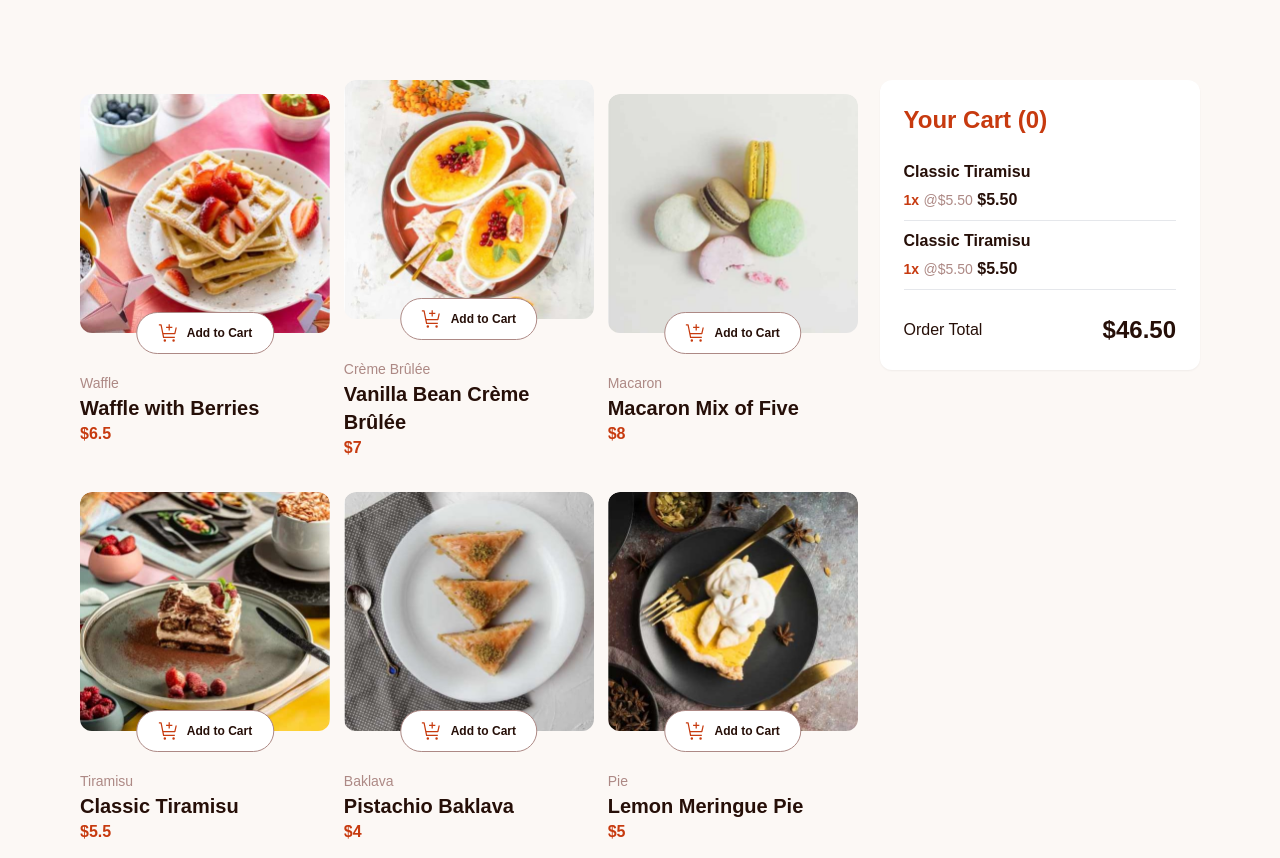
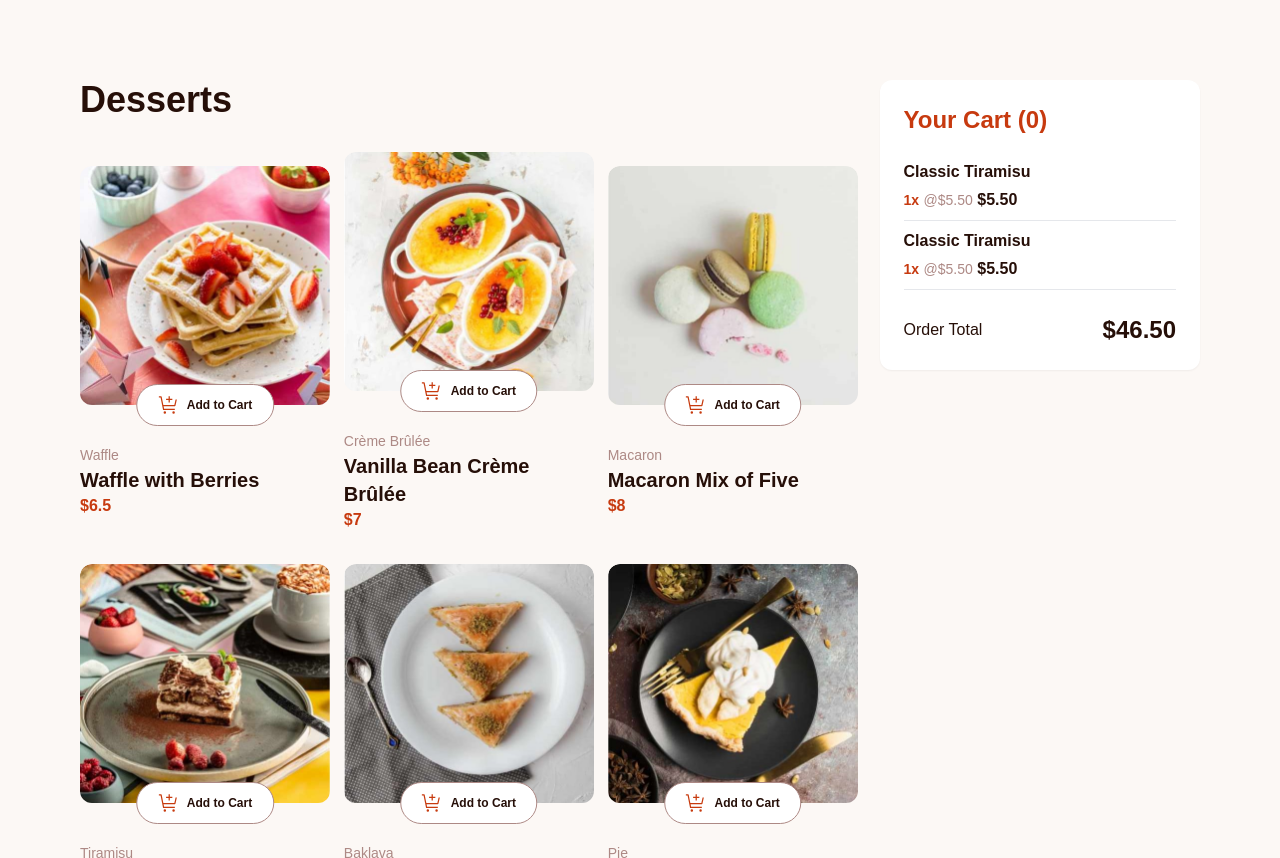
Before and after one commit to softexrecifepe/product-list-with-cart-web, a website built with Vite: page index.html in a window 1280 px wide. Shown: the top 858 px of the page. Built offline with nearby package versions, Linux system fonts and the light colour scheme; files whose address does not match are found by name.

Commit message:
feat: adiciona o título do projeto

```diff
--- a/index.html
+++ b/index.html
@@ -14,10 +14,13 @@
 
 <body>
   <main class="p-6 flex flex-col gap-10 xl:p-20 xl:flex xl:flex-row">
-    <!-- componente `Product List` -->
-    <ul id="product-list" class="flex flex-col gap-6 items-center xl:grid xl:grid-cols-3 xl:gap-8">
-      <!-- componente `Product` -->
-      <!-- <li>
+    <div>
+      <h1 class="product-name font-bold text-4xl mb-8">Desserts</h1>
+
+      <!-- componente `Product List` -->
+      <ul id="product-list" class="flex flex-col gap-6 items-center xl:grid xl:grid-cols-3 xl:gap-8">
+        <!-- componente `Product` -->
+        <!-- <li>
         <div class="rounded-xl overflow-hidden flex flex-col border border-black h-[270px] w-[250px]">
           <div class="mb-10 relative h-full bg-red-500">
             <div class="">img</div>
@@ -32,7 +35,8 @@
           </div>
         </div>
       </li> -->
-    </ul>
+      </ul>
+    </div>
 
     <!-- componente `Cart` -->
     <div id="cart-container" class="xl:w-[340px] flex flex-col h-fit rounded-xl shadow-sm bg-white px-6 py-6">
```
